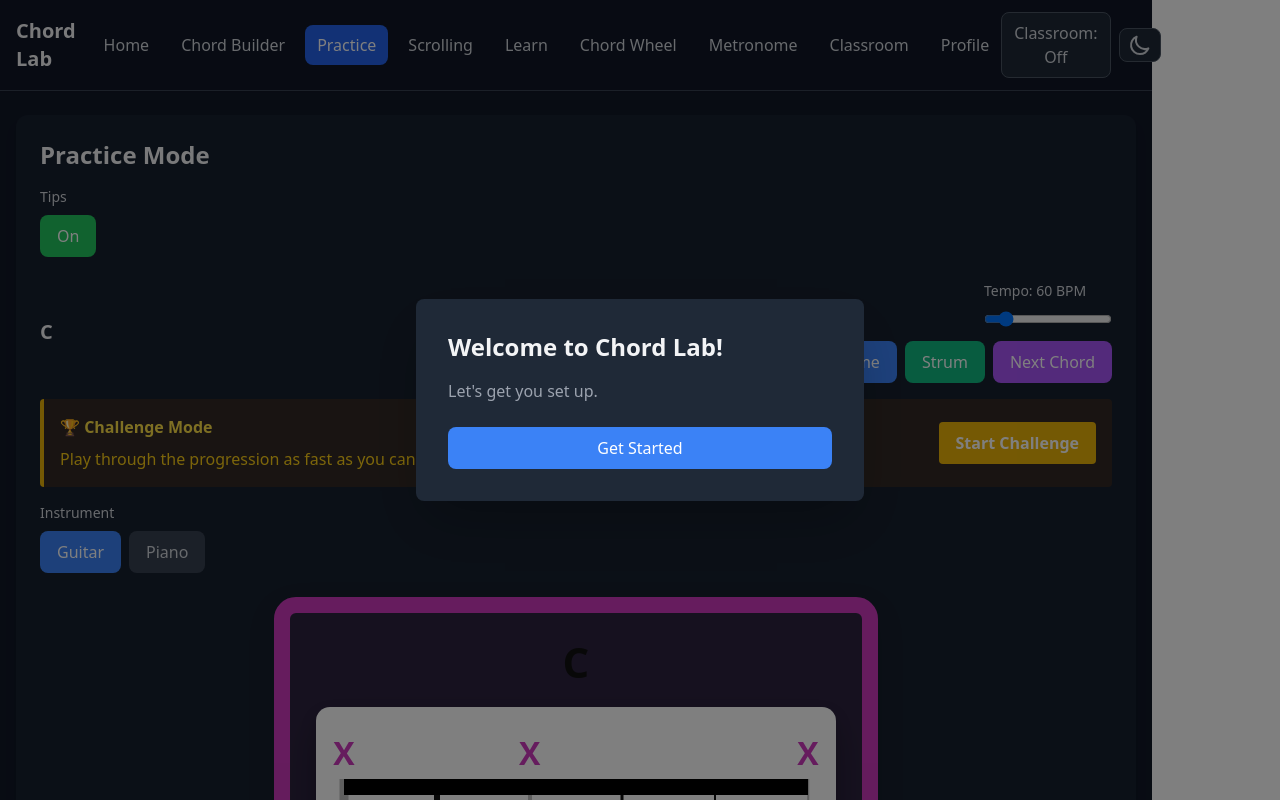
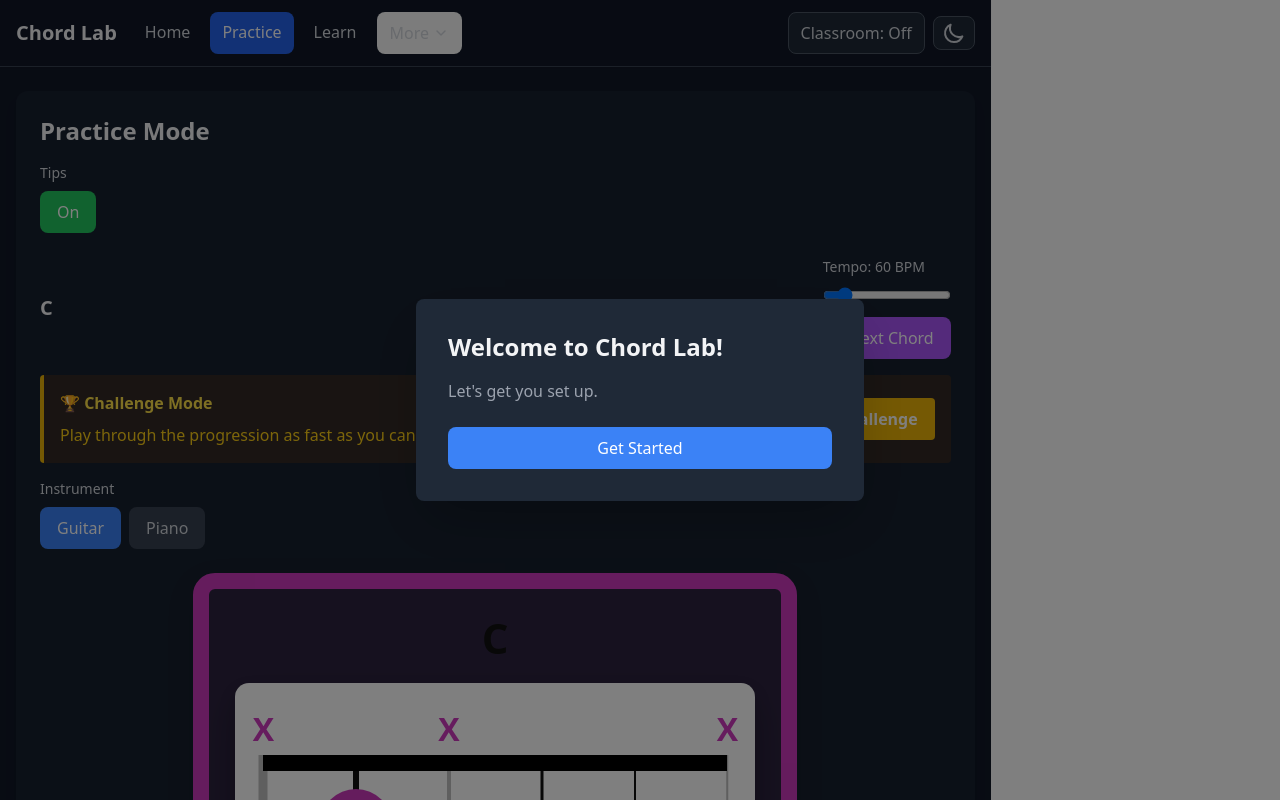
Before and after one commit to SquidgyG/Chord-Lab, a React (Vite) app: page /#/practice in a window 1280 px wide. Shown: the top 800 px of the page. Built offline with nearby package versions, Linux system fonts and the light colour scheme.

Commit message:
feat: add More menu with advanced navigation

```diff
--- a/src/App.tsx
+++ b/src/App.tsx
@@ -20,33 +20,39 @@ import { ProfilePage } from './components/profile/ProfilePage'
 function App() {
   const { classroomMode, toggleClassroomMode } = useClassroomMode()
   const [isMenuOpen, setIsMenuOpen] = useState(false)
+  const [isMoreOpen, setIsMoreOpen] = useState(false)
   const { theme, setTheme } = useTheme()
   // --- MERGED HOOK (from feature/code-improvements) ---
   const { profile } = useUserProfile()
 
-  const linkBase = 'px-3 py-2 rounded-lg whitespace-nowrap'
+  const linkBase = 'px-3 py-2 rounded-lg whitespace-nowrap block'
   const linkActive = 'bg-blue-600 text-white'
   const linkIdle = 'text-gray-700 hover:bg-gray-100 dark:text-gray-300 dark:hover:bg-gray-800'
 
-  const navLinks = (
+  const coreNavLinks = (
     <>
       <NavLink to="/" end className={({ isActive }) => `${linkBase} ${isActive ? linkActive : linkIdle}`}>
         Home
       </NavLink>
+      <NavLink to="/practice" className={({ isActive }) => `${linkBase} ${isActive ? linkActive : linkIdle}`}>
+        Practice
+      </NavLink>
+      <NavLink to="/learn" className={({ isActive }) => `${linkBase} ${isActive ? linkActive : linkIdle}`}>
+        Learn
+      </NavLink>
+    </>
+  )
+
+  const moreNavLinks = (
+    <>
       <NavLink to="/create" className={({ isActive }) => `${linkBase} ${isActive ? linkActive : linkIdle}`}>
         Chord Builder
-      </NavLink>
-      <NavLink to="/practice" className={({ isActive }) => `${linkBase} ${isActive ? linkActive : linkIdle}`}>
-        Practice
       </NavLink>
       <NavLink
         to="/practice/scrolling"
         className={({ isActive }) => `${linkBase} ${isActive ? linkActive : linkIdle}`}
       >
         Scrolling
-      </NavLink>
-      <NavLink to="/learn" className={({ isActive }) => `${linkBase} ${isActive ? linkActive : linkIdle}`}>
-        Learn
       </NavLink>
       <NavLink to="/wheel" className={({ isActive }) => `${linkBase} ${isActive ? linkActive : linkIdle}`}>
         Chord Wheel
@@ -57,9 +63,37 @@ function App() {
       <NavLink to="/classroom" className={({ isActive }) => `${linkBase} ${isActive ? linkActive : linkIdle}`}>
         Classroom
       </NavLink>
-       <NavLink to="/profile" className={({ isActive }) => `${linkBase} ${isActive ? linkActive : linkIdle}`}>
+      <NavLink to="/profile" className={({ isActive }) => `${linkBase} ${isActive ? linkActive : linkIdle}`}>
         Profile
       </NavLink>
+    </>
+  )
+
+  const navLinks = (
+    <>
+      {coreNavLinks}
+      <div className="relative">
+        <button
+          onClick={() => setIsMoreOpen(!isMoreOpen)}
+          className={`${linkBase} ${linkIdle} flex items-center`}
+        >
+          More
+          <svg
+            className="w-4 h-4 ml-1"
+            fill="none"
+            stroke="currentColor"
+            viewBox="0 0 24 24"
+            xmlns="http://www.w3.org/2000/svg"
+          >
+            <path strokeLinecap="round" strokeLinejoin="round" strokeWidth={2} d="M6 9l6 6 6-6" />
+          </svg>
+        </button>
+        {isMoreOpen && (
+          <div className="absolute right-0 mt-2 flex flex-col bg-white dark:bg-gray-800 border border-gray-200 dark:border-gray-700 rounded-lg shadow-lg p-2 z-20">
+            {moreNavLinks}
+          </div>
+        )}
+      </div>
     </>
   )
 
@@ -158,7 +192,13 @@ function App() {
           </div>
           {isMenuOpen && (
             <nav className="md:hidden bg-white dark:bg-gray-800 shadow-md absolute top-full left-0 right-0 z-10">
-              <div className="flex flex-col gap-1 p-2">{navLinks}</div>
+              <div className="flex flex-col gap-1 p-2">
+                {coreNavLinks}
+                <details>
+                  <summary className={`${linkBase} ${linkIdle} cursor-pointer`}>More</summary>
+                  <div className="flex flex-col gap-1 mt-1 pl-4">{moreNavLinks}</div>
+                </details>
+              </div>
             </nav>
           )}
         </header>
```
